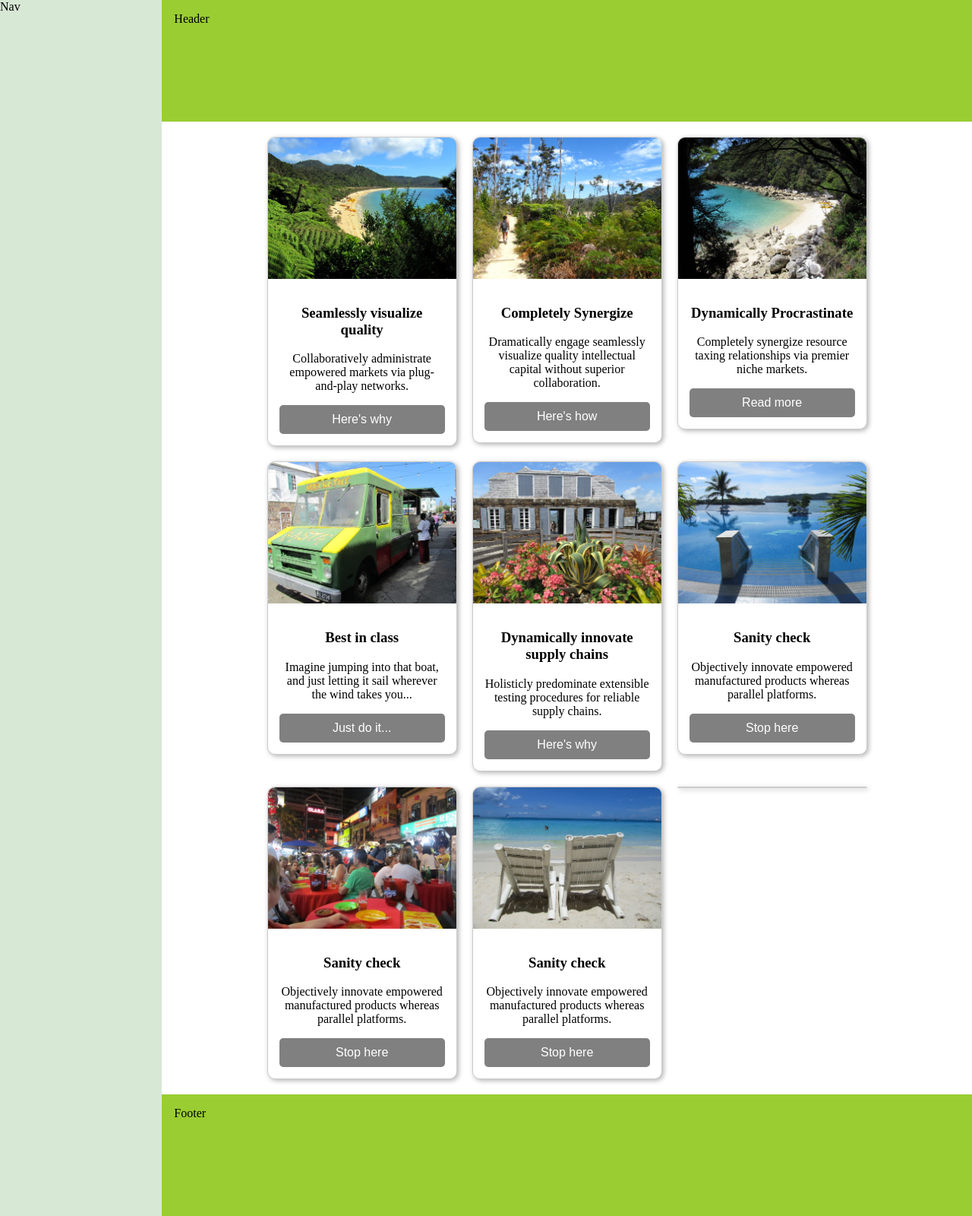
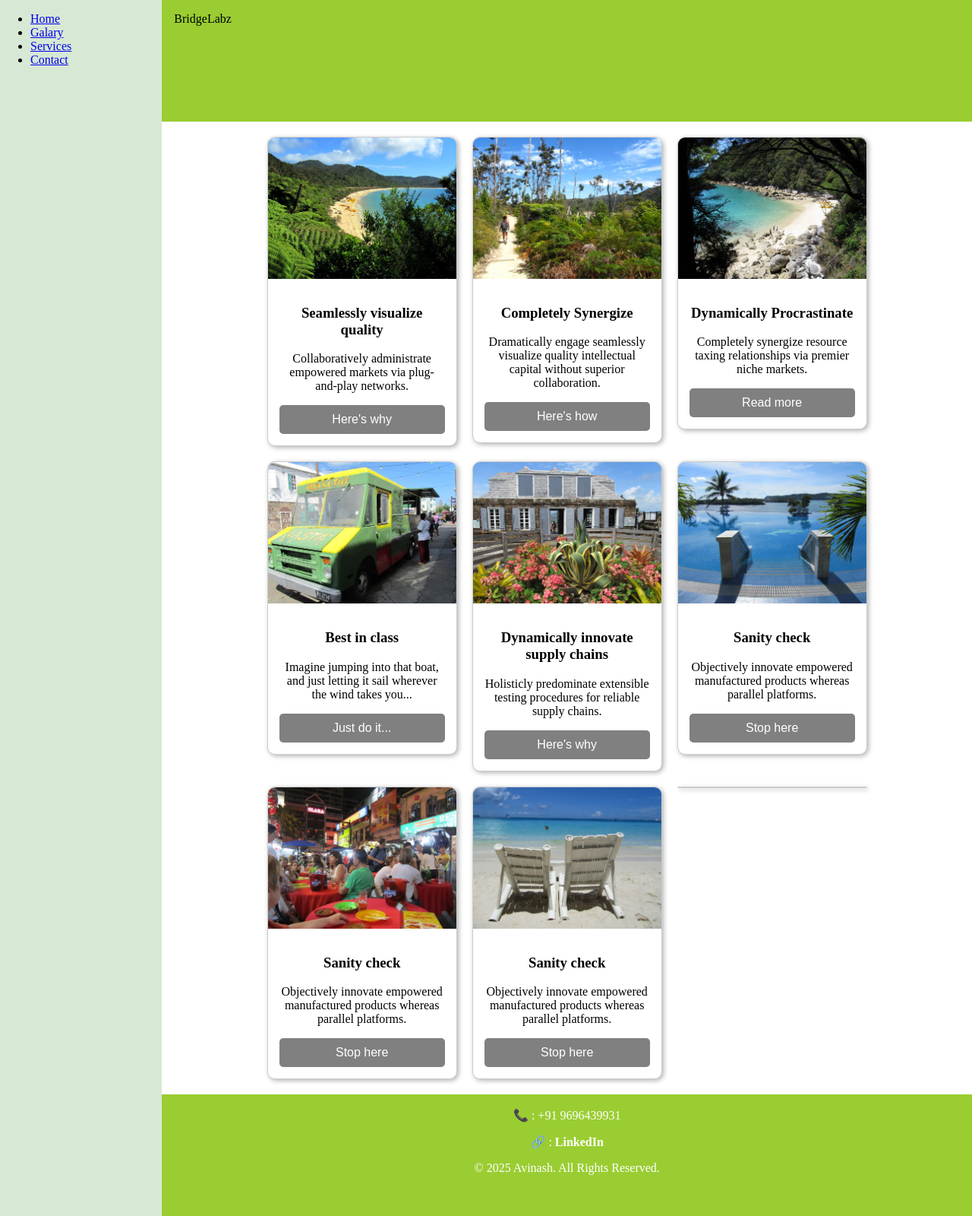
Before and after one commit to Avinash8577rai/Web-Dev-html--css-, a plain HTML site: page Website Layout/Index.html in a window 1280 px wide. Shown: the whole page at 76% size. Drawn offline with Linux system fonts and the light colour scheme.

```diff
--- a/Website Layout/Index.html
+++ b/Website Layout/Index.html
@@ -3,13 +3,25 @@
 <head>
     <meta charset="UTF-8">
     <meta name="viewport" content="width=device-width, initial-scale=1.0">
-    <title>Example</title>
+    <title>BridgeLabz</title>
     <link rel="stylesheet" href="style.css">
 </head>
 <body>
-    <nav class="col-1">Nav</nav>
+    <nav class="col-1">
+            <div class="nav-brand"></div>
+            <ul class="nav-links">
+                <li><a href="#">Home</a></li>
+                <li><a href="#cards">Galary</a></li>
+                <li><a href="#">Services</a></li>
+                <li><a href="#contact">Contact</a></li>
+            </ul>
+
+        </nav>
+
+
     <div class="col-2">
-        <header>Header</header>
+        <header>BridgeLabz</header>
+
         <main class="cards">
             <article class="card">
                 <img src="./asset/22m.jpg" alt="Sample photo">
@@ -78,7 +90,11 @@
             <article class="card">
 
         </main>
-        <footer>Footer</footer>
+        <footer id="contact">
+            <p>📞 : +91 9696439931
+            <p>🔗 : <a href="https://www.linkedin.com/in/avinash-kumar-rai-b88494226/" target="_blank">LinkedIn</a></p>
+            <p>© 2025 Avinash. All Rights Reserved.</p>
+        </footer>
     </div>
 </body>
 </html>
--- a/Website Layout/style.css
+++ b/Website Layout/style.css
@@ -101,3 +101,32 @@ header, footer {
         align-items: center;
     }
 }
+.navbar {
+    display: flex;
+    justify-content: space-between;
+    align-items: center;
+    background: #333;
+    color: white;
+    padding: 15px 20px;
+    position: fixed;
+    width: 100%;
+    top: 0;
+    left: 0;
+    z-index: 1000;
+}
+footer {
+    color: white;
+    text-align: center;
+    padding: 2px;
+    font-size: 1em;
+}
+
+footer a {
+    color: white;
+    text-decoration: none;
+    font-weight: bold;
+}
+
+footer a:hover {
+    text-decoration: underline;
+}
```
